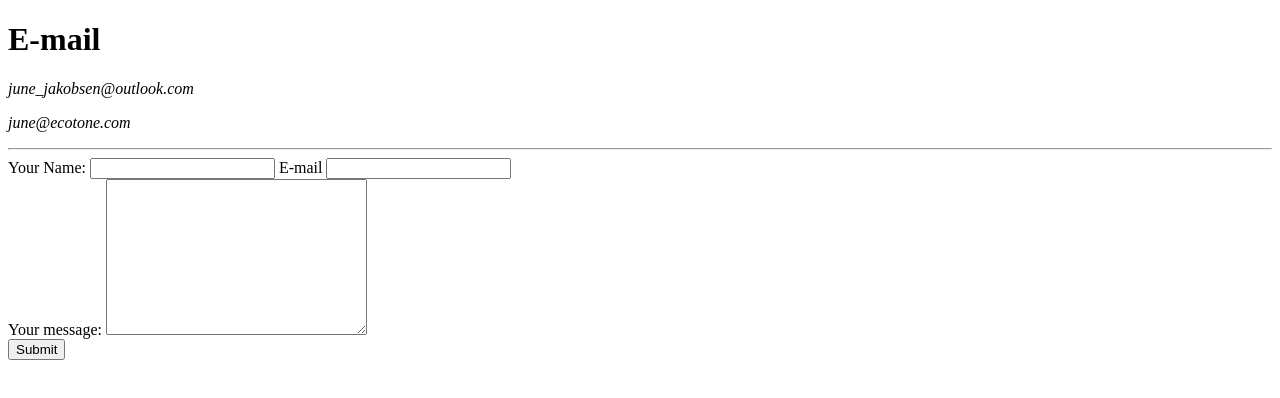
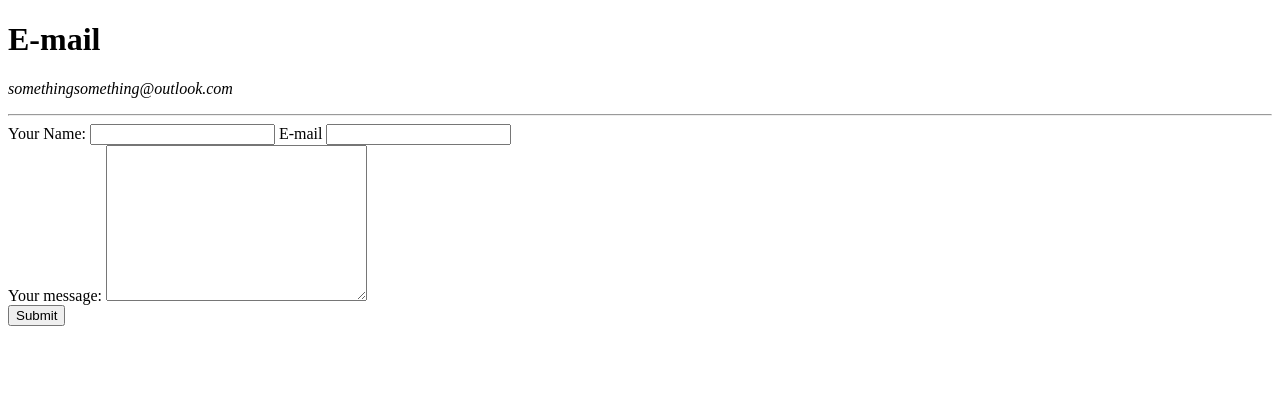
Before and after one commit to JunAnimate/CV, a plain HTML site: page Contact.html in a window 1280 px wide. Drawn offline with Linux system fonts and the light colour scheme.

Commit message:
Update Contact.html

```diff
--- a/Contact.html
+++ b/Contact.html
@@ -6,11 +6,10 @@
   </head>
   <body>
     <h1>E-mail</h1>
-    <p><em>june_jakobsen@outlook.com</em></p>
-    <p><em>june@ecotone.com</em></p>
+    <p><em>somethingsomething@outlook.com</em></p>
 
 <hr>
-    <form action="mailto:jjakob92.jj@gmail.com" method="post" enctype="text/plain">
+    <form action="mailto:somethingsomething@gmail.com" method="post" enctype="text/plain">
       <labe>Your Name:</label>
         <input type="text" name="YourName" value="">
         <label>E-mail</label>
```
